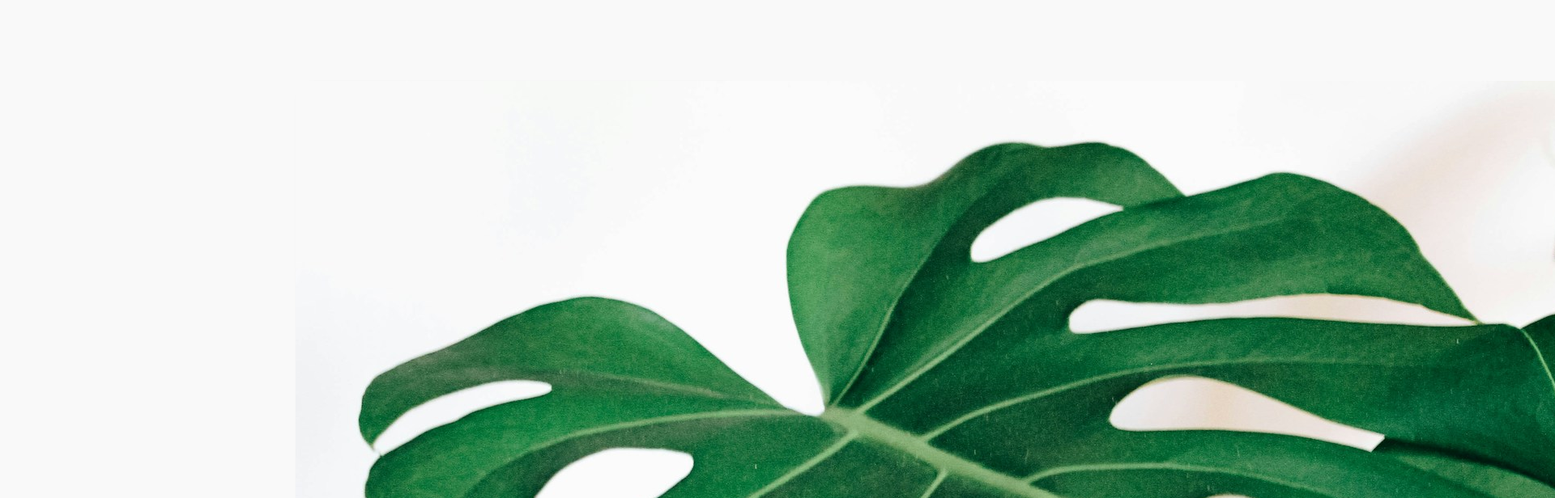
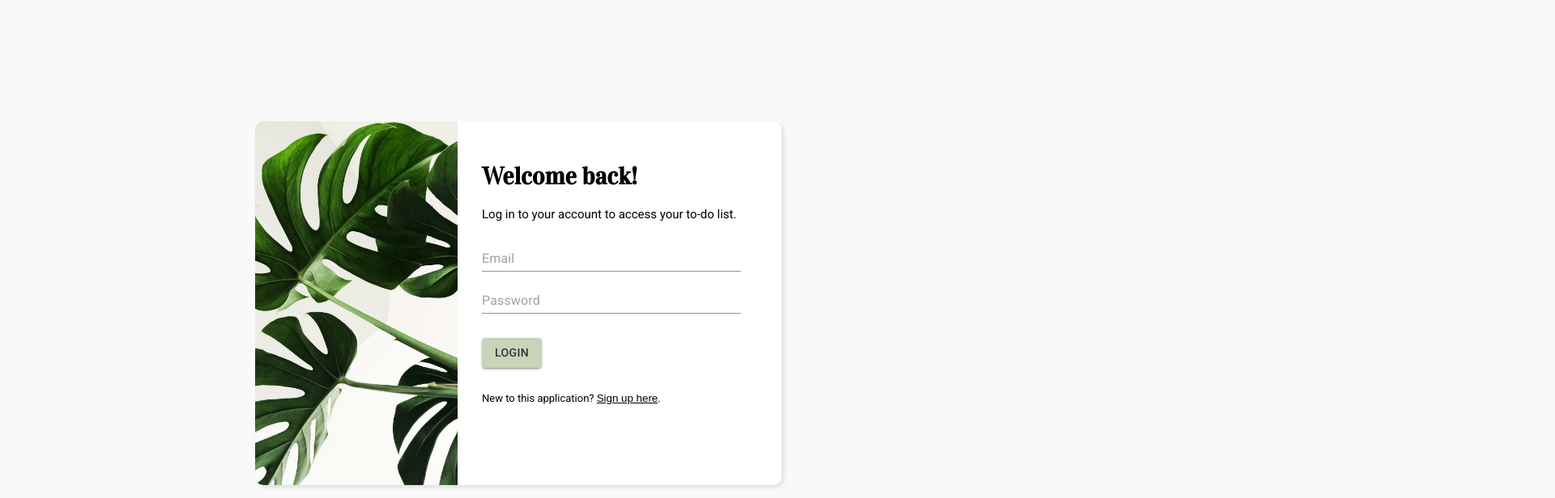
Before and after one commit to evangelenesiyin/to-do-list, a React (Vite) app: page /todo in a window 1280 px wide. Shown: the top 616 px of the page at 81% size, 1920 px wide, since content can reach past the window. Built offline with nearby package versions, Linux system fonts and the light colour scheme.

Commit message:
feat: setup routes

```diff
--- a/src/App.jsx
+++ b/src/App.jsx
@@ -1,17 +1,50 @@
-import { Route, Routes } from "react-router-dom";
-import LandingPage from "./pages/LandingPage";
+import { useState, useEffect } from "react";
+import { Route, Routes, useNavigate, useLocation } from "react-router-dom";
 import TodoPage from "./pages/TodoPage";
+import HomePage from "./pages/HomePage";
+import { getUser } from "./utils/users-service";
+import Header from "./components/Header";
+import LoginForm from "./components/LoginForm";
+import SignUpForm from "./components/SignUpForm";
+import Toast from './components/Toast';
 import "./App.css";
 
 function App() {
+    const [user, setUser] = useState(getUser());
+    const [status, setStatus] = useState(null);
+    const [isSignUp, setIsSignUp] = useState(true);
 
+     const navigate = useNavigate();
+    const location = useLocation();
 
-  return (
-    <Routes>
-      <Route path="/" element={<LandingPage />} />
-      <Route path="/todo" element={<TodoPage />} />
-    </Routes>
-  )
+    useEffect(() => {
+        if (user) {
+        if (location.pathname === "/") {
+        navigate("/home");
+        }
+    }
+    }, [user, navigate, location]);
+
+    return (
+        <>
+            {user ? (
+                <>
+                    <Header setUser={setUser} />
+                    <Routes>
+                        <Route path="/home" element={<HomePage />} />
+                        <Route path="/todo" element={<TodoPage />} />
+                    </Routes>
+                </>
+            ) : (
+                isSignUp ? (
+                    <LoginForm toggleForm={() => setIsSignUp(!isSignUp)} setStatus={setStatus} setUser={setUser} user={user} />
+                ) : (
+                    <SignUpForm toggleForm={() => setIsSignUp(!isSignUp)} setUser={setUser} setStatus={setStatus} status={status} />
+                )
+            )}
+            <Toast />
+        </>
+    );
 }
 
 export default App;
```
